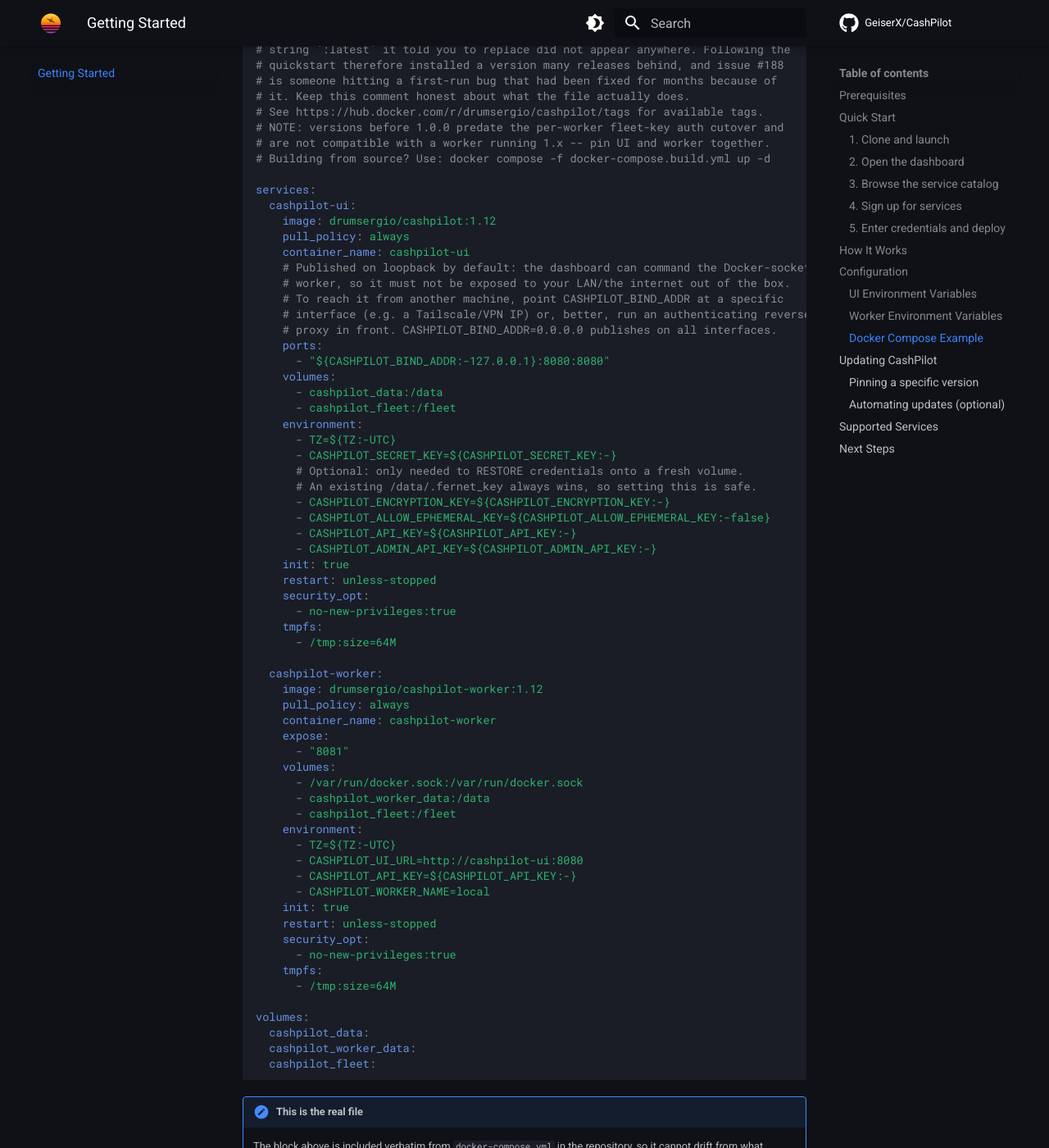
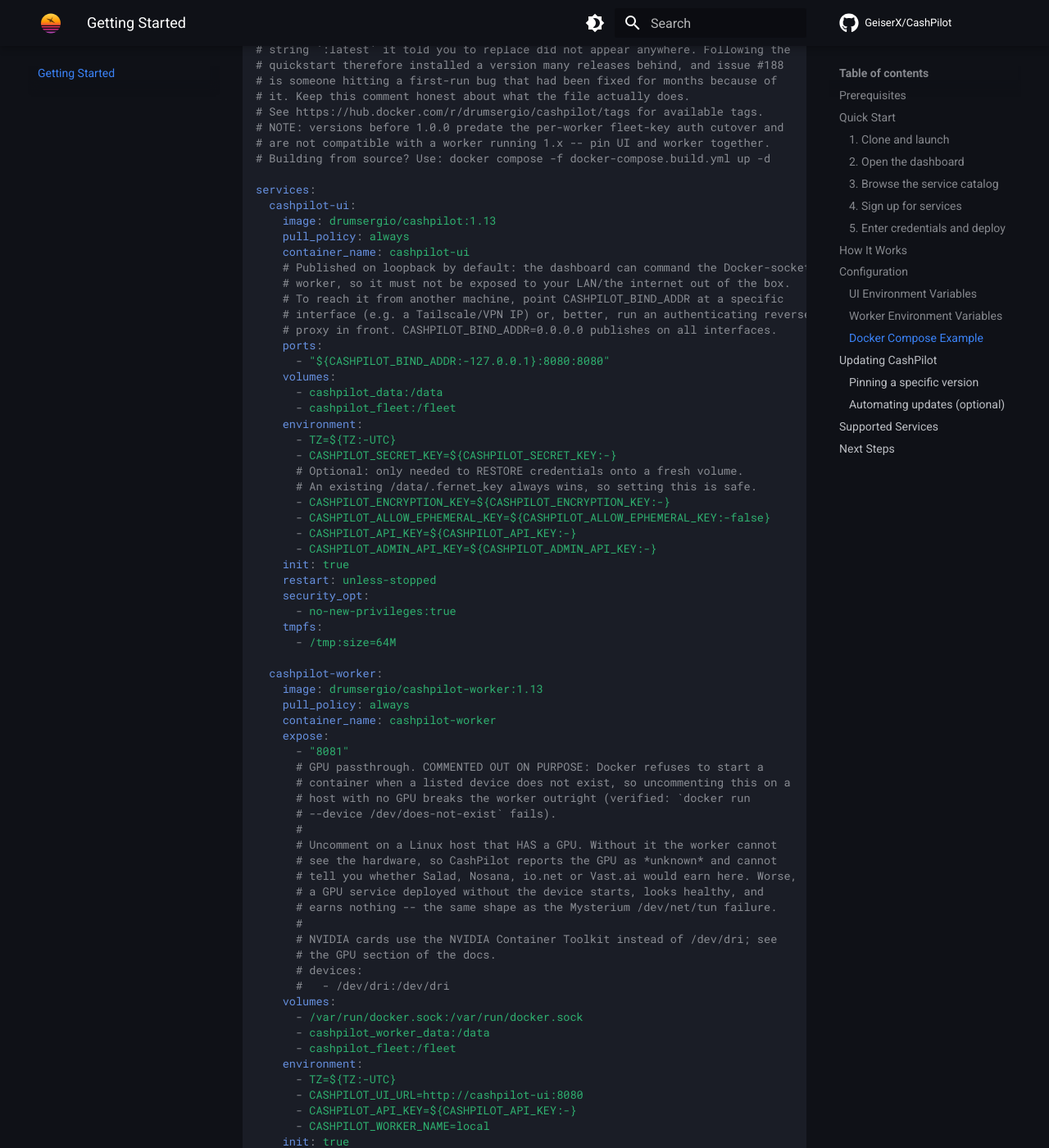
Before and after one commit to GeiserX/CashPilot, an MkDocs documentation site: the page built from docs/getting-started.md, in a window 1280 px wide and 1400 px high, scrolled down 3695 px. Shown: the whole window at 82% size. Built offline with MkDocs 1.6.1 and Material for MkDocs 9.7.7, drawn with Linux system fonts in a browser that asks for light colours; comment, search, counter and statistics services are not loaded.

Commit message:
docs: explain GPU passthrough, and pin that it stays optional
Deploying the disk/GPU telemetry immediately proved its worth: every worker on
the reference fleet reports gpu=unknown with "no GPU is visible from inside this
container", while the hosts have three DRM render nodes each. The hardware is
there; the worker cannot see it. So CashPilot cannot say whether Salad, Nosana,
io.net or Vast.ai would earn on those machines -- and cannot catch the failure
that matters, where a GPU service starts, looks healthy, and earns nothing.

The fix is one compose block, and it is shipped COMMENTED OUT on purpose.
Verified on a real host: `docker run --device /dev/does-not-exist` fails, while
`--device /dev/dri` works. A hard devices: entry would therefore break every
user without a GPU. A test asserts the shipped compose never hard-requires it,
and that the comment explains when to enable it.

The docs also state the NVIDIA path (Container Toolkit, not /dev/dri) and note
that passing a device to the WORKER only lets the worker see it -- a deployed
GPU service needs the device declared in its own catalog entry.

Also bumps the compose pins 1.12 -> 1.13; the project's pin test caught that
v1.13.0 had moved the series. Both 1.13 images verified on Docker Hub first.

````diff
--- a/docker-compose.yml
+++ b/docker-compose.yml
@@ -21,7 +21,7 @@
 
 services:
   cashpilot-ui:
-    image: drumsergio/cashpilot:1.12
+    image: drumsergio/cashpilot:1.13
     pull_policy: always
     container_name: cashpilot-ui
     # Published on loopback by default: the dashboard can command the Docker-socket
@@ -51,11 +51,26 @@
       - /tmp:size=64M
 
   cashpilot-worker:
-    image: drumsergio/cashpilot-worker:1.12
+    image: drumsergio/cashpilot-worker:1.13
     pull_policy: always
     container_name: cashpilot-worker
     expose:
       - "8081"
+      # GPU passthrough. COMMENTED OUT ON PURPOSE: Docker refuses to start a
+      # container when a listed device does not exist, so uncommenting this on a
+      # host with no GPU breaks the worker outright (verified: `docker run
+      # --device /dev/does-not-exist` fails).
+      #
+      # Uncomment on a Linux host that HAS a GPU. Without it the worker cannot
+      # see the hardware, so CashPilot reports the GPU as *unknown* and cannot
+      # tell you whether Salad, Nosana, io.net or Vast.ai would earn here. Worse,
+      # a GPU service deployed without the device starts, looks healthy, and
+      # earns nothing -- the same shape as the Mysterium /dev/net/tun failure.
+      #
+      # NVIDIA cards use the NVIDIA Container Toolkit instead of /dev/dri; see
+      # the GPU section of the docs.
+      # devices:
+      #   - /dev/dri:/dev/dri
     volumes:
       - /var/run/docker.sock:/var/run/docker.sock
       - cashpilot_worker_data:/data
--- a/docs/configuration.md
+++ b/docs/configuration.md
@@ -74,6 +74,38 @@
     To actually move the port, override the container's `command:` **and** set
     `CASHPILOT_PORT` to match.
 
+## GPU passthrough
+
+CashPilot reports a worker's GPU as one of three answers — **yes**, **no**, or
+**unknown** — and inside a container the honest answer is almost always
+*unknown*: the absence of a GPU there says nothing about the host.
+
+That matters because four services only earn with a real GPU (Salad, Nosana,
+io.net, Vast.ai), and a GPU service deployed **without** the device starts,
+reports healthy, and earns nothing. It is the same shape as the Mysterium
+`/dev/net/tun` failure.
+
+To let the worker see an Intel or AMD GPU, uncomment the block in the compose
+file:
+
+```yaml
+devices:
+  - /dev/dri:/dev/dri
+```
+
+!!! warning "Only on a host that actually has one"
+
+    Docker **refuses to start a container** when a listed device does not exist,
+    so this is shipped commented out. Uncommenting it on a GPU-less host breaks
+    the worker outright.
+
+For **NVIDIA**, `/dev/dri` is not the mechanism — install the NVIDIA Container
+Toolkit and the worker will find `nvidia-smi`, which reports the real model name
+rather than just a device count.
+
+Passing a device into the worker only lets the **worker** see it. A deployed GPU
+**service** needs the device too — declare it in that service's catalog entry.
+
 ## Compose-level
 
 These are read by the compose files, not by CashPilot itself.
````
Also changed, not shown: docker-compose.fleet.yml (+18 -3 lines), 1 other file.
